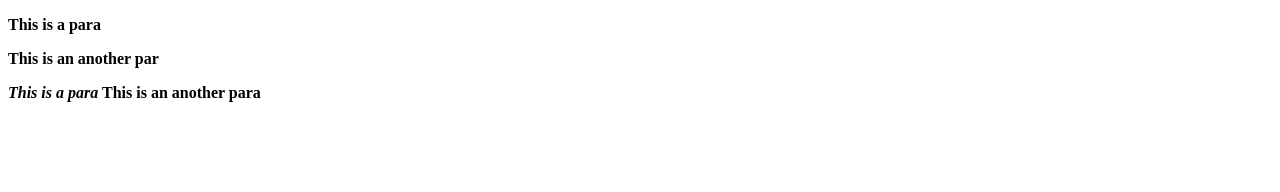
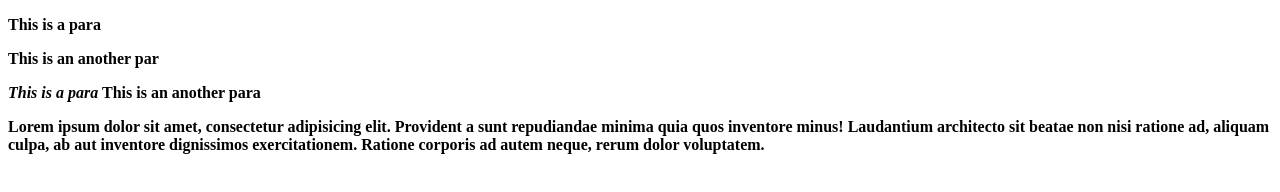
Before and after one commit to rk2hp/HTML_CSS_JS, a plain HTML site: page html5.html in a window 1280 px wide. Drawn offline with Linux system fonts and the light colour scheme.

Commit message:
added para

```diff
--- a/html5.html
+++ b/html5.html
@@ -21,5 +21,6 @@
     <p><strong>This is an another par</strong></p>
     <span><em>This is a para</em></span>
     <span>This is an another para</span>
+    <p>Lorem ipsum dolor sit amet, consectetur adipisicing elit. Provident a sunt repudiandae minima quia quos inventore minus! Laudantium architecto sit beatae non nisi ratione ad, aliquam culpa, ab aut inventore dignissimos exercitationem. Ratione corporis ad autem neque, rerum dolor voluptatem.</p>
 </body>
 </html>
```
